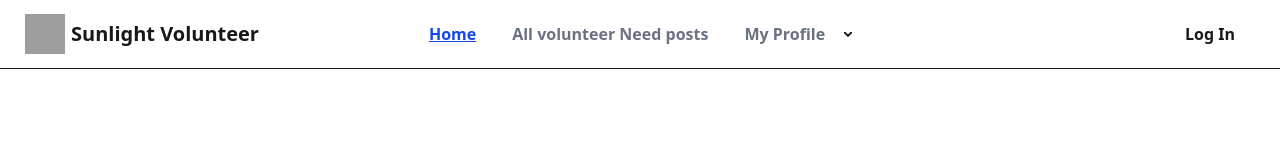
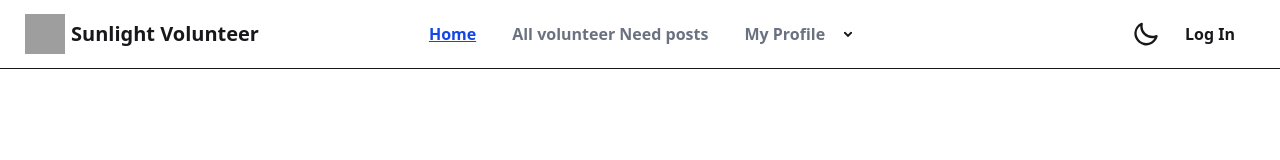
Before and after one commit to smlimonparvez/sunlight-volunteer-client, a React (Vite) app: page / in a window 1280 px wide. Shown: the top 160 px of the page. Built offline with nearby package versions, Linux system fonts and the light colour scheme; no server answers; grey boxes are pictures that could not be loaded.

Commit message:
dark mode added

```diff
--- a/src/components/Darkmode.jsx
+++ b/src/components/Darkmode.jsx
@@ -1,11 +1,59 @@
-import React from 'react';
+import React, { useEffect, useState } from "react";
 
 const Darkmode = () => {
-    return (
-        <div>
+  const [isDark, setIsDark] = useState(false);
 
-        </div>
-    );
+  useEffect(() => {
+    // Check if user has a stored theme
+    const storedTheme = localStorage.getItem("theme");
+
+    if (storedTheme) {
+      // Use stored theme
+      setIsDark(storedTheme === "dark");
+      document.documentElement.setAttribute("data-theme", storedTheme);
+    } else {
+      // Default to light theme if nothing stored
+      document.documentElement.setAttribute("data-theme", "light");
+      localStorage.setItem("theme", "light");
+    }
+  }, []);
+
+  useEffect(() => {
+    const theme = isDark ? "dark" : "light";
+    document.documentElement.setAttribute("data-theme", theme);
+    localStorage.setItem("theme", theme);
+  }, [isDark]);
+
+  const handleToggle = () => {
+    setIsDark(!isDark);
+  };
+
+  return (
+    <div>
+      <label className="swap swap-rotate">
+        {/* this hidden checkbox controls the state */}
+        <input type="checkbox" onChange={handleToggle} checked={isDark} />
+
+        {/* sun icon */}
+        <svg
+          className="swap-on h-7 w-7 fill-current"
+          xmlns="http://www.w3.org/2000/svg"
+          viewBox="0 0 24 24"
+        >
+          <path d="M5.64,17l-.71.71a1,1,0,0,0,0,1.41,1,1,0,0,0,1.41,0l.71-.71A1,1,0,0,0,5.64,17ZM5,12a1,1,0,0,0-1-1H3a1,1,0,0,0,0,2H4A1,1,0,0,0,5,12Zm7-7a1,1,0,0,0,1-1V3a1,1,0,0,0-2,0V4A1,1,0,0,0,12,5ZM5.64,7.05a1,1,0,0,0,.7.29,1,1,0,0,0,.71-.29,1,1,0,0,0,0-1.41l-.71-.71A1,1,0,0,0,4.93,6.34Zm12,.29a1,1,0,0,0,.7-.29l.71-.71a1,1,0,1,0-1.41-1.41L17,5.64a1,1,0,0,0,0,1.41A1,1,0,0,0,17.66,7.34ZM21,11H20a1,1,0,0,0,0,2h1a1,1,0,0,0,0-2Zm-9,8a1,1,0,0,0-1,1v1a1,1,0,0,0,2,0V20A1,1,0,0,0,12,19ZM18.36,17A1,1,0,0,0,17,18.36l.71.71a1,1,0,0,0,1.41,0,1,1,0,0,0,0-1.41ZM12,6.5A5.5,5.5,0,1,0,17.5,12,5.51,5.51,0,0,0,12,6.5Zm0,9A3.5,3.5,0,1,1,15.5,12,3.5,3.5,0,0,1,12,15.5Z" />
+        </svg>
+
+        {/* moon icon */}
+        <svg
+          className="swap-off h-7 w-7 fill-current"
+          xmlns="http://www.w3.org/2000/svg"
+          viewBox="0 0 24 24"
+        >
+          <path d="M21.64,13a1,1,0,0,0-1.05-.14,8.05,8.05,0,0,1-3.37.73A8.15,8.15,0,0,1,9.08,5.49a8.59,8.59,0,0,1,.25-2A1,1,0,0,0,8,2.36,10.14,10.14,0,1,0,22,14.05,1,1,0,0,0,21.64,13Zm-9.5,6.69A8.14,8.14,0,0,1,7.08,5.22v.27A10.15,10.15,0,0,0,17.22,15.63a9.79,9.79,0,0,0,2.1-.22A8.11,8.11,0,0,1,12.14,19.73Z" />
+        </svg>
+      </label>
+    </div>
+  );
 };
 
 export default Darkmode;
--- a/src/components/Navbar.jsx
+++ b/src/components/Navbar.jsx
@@ -1,7 +1,7 @@
 import React, { useContext } from "react";
 import { AuthContext } from "../auth/AuthProvider";
 import { Link, NavLink } from "react-router";
-import DarkMode from "./DarkMode";
+import Darkmode from "./Darkmode";
 
 const Navbar = () => {
   const { user, logOut } = useContext(AuthContext);
@@ -188,7 +188,7 @@
       </div>
       <div className="navbar-end flex gap-2 md:flex-row justify-end">
         {/* dark light mode swap */}
-        <DarkMode></DarkMode>
+        <Darkmode></Darkmode>
 
         {/* user and profile */}
         {user && (
```
